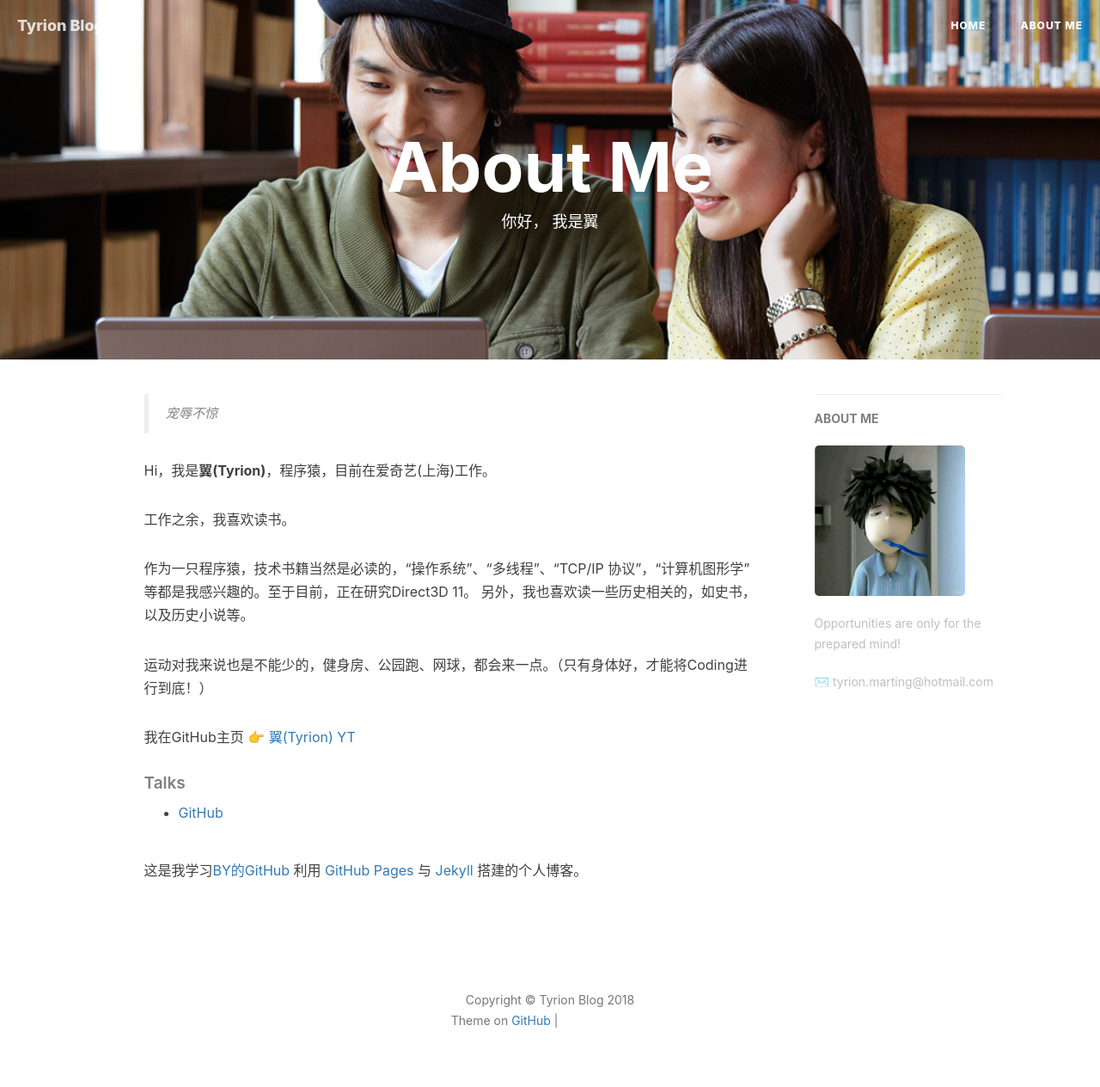
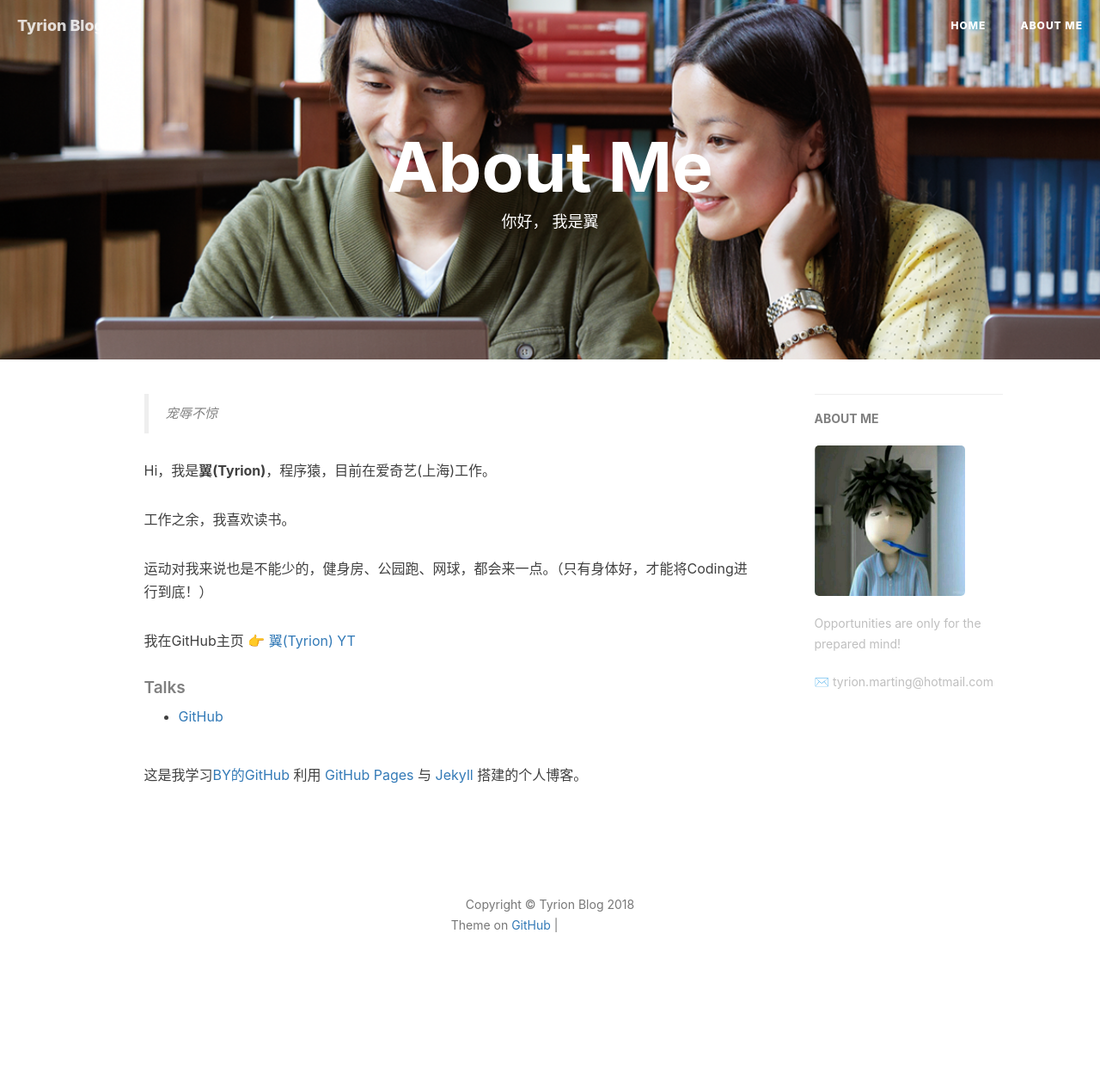
Before and after one commit to ttyrion/ttyrion.github.io, a Jekyll site: the page built from about.html, in a window 1280 px wide. Shown: the whole page at 86% size. Built offline with Jekyll 4.4.1, drawn with Linux system fonts in a browser that asks for light colours; nearby versions of some CDN libraries; comment, search, counter and statistics services are not loaded; after the commit the page ends 1152 px from its top, so only the background shows below that; grey boxes are pictures that could not be loaded.

Commit message:
delete some description

```diff
--- a/about.html
+++ b/about.html
@@ -19,8 +19,6 @@ header-img: "image/bg.jpg"
 
     <p>Hi，我是<strong>翼(Tyrion)</strong>，程序猿，目前在爱奇艺(上海)工作。</p>
     <p>工作之余，我喜欢读书。</p>
-    <p>作为一只程序猿，技术书籍当然是必读的，“操作系统”、“多线程”、“TCP/IP 协议”，“计算机图形学” 等都是我感兴趣的。至于目前，正在研究Direct3D 11。
-	另外，我也喜欢读一些历史相关的，如史书，以及历史小说等。</p>
     <p>运动对我来说也是不能少的，健身房、公园跑、网球，都会来一点。（只有身体好，才能将Coding进行到底！）</p>
     <p>我在GitHub主页<a href="https://ttyrion.github.io"> 👉 翼(Tyrion) YT</a> </p>
 
```
